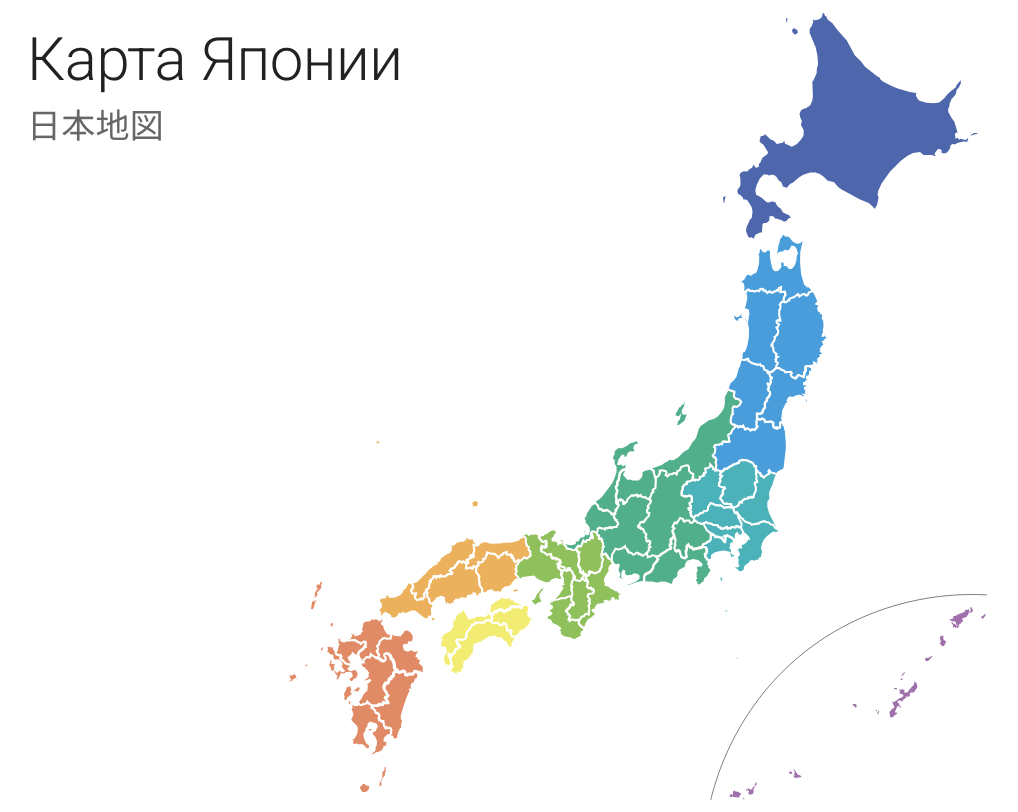
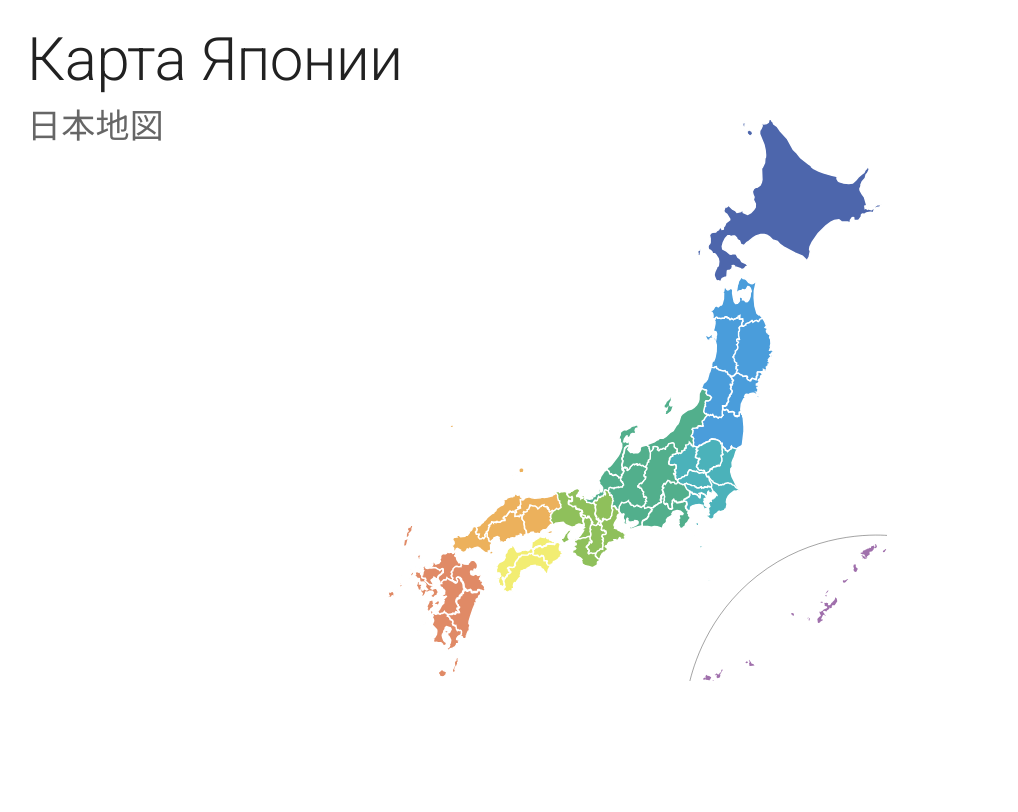
Before and after one commit to metafates/JapanMap, a Vue app: page /#/ in a window 1280 px wide. Shown: the whole page, without its empty margins (3-1021 px from the left). Built offline with nearby package versions, Linux system fonts and the light colour scheme.

Commit message:
🐛 FIX: map sizing fixed on different screens

```diff
--- a/src/components/JapanMap.vue
+++ b/src/components/JapanMap.vue
@@ -4,7 +4,7 @@
         @mouseover.exact="handleHover"
         @mouseleave.exact="handleHoverLeave"
         viewBox="0 0 343 386"
-        preserveAspectRatio="none"
+        preserveAspectRatio="xMidYMid meet"
         class="mx-auto map"
     >
         <path
@@ -723,4 +723,10 @@ svg:hover > path[id^="JP"]:not(:hover) {
 .map {
     width: 700px;
 }
+
+@media screen and (max-width: 1300px) {
+    .map {
+        width: 500px;
+    }
+}
 </style>
```
